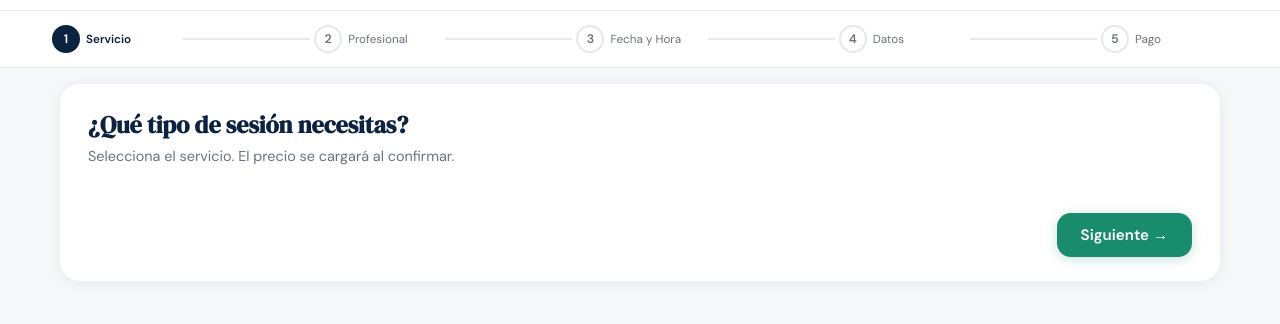
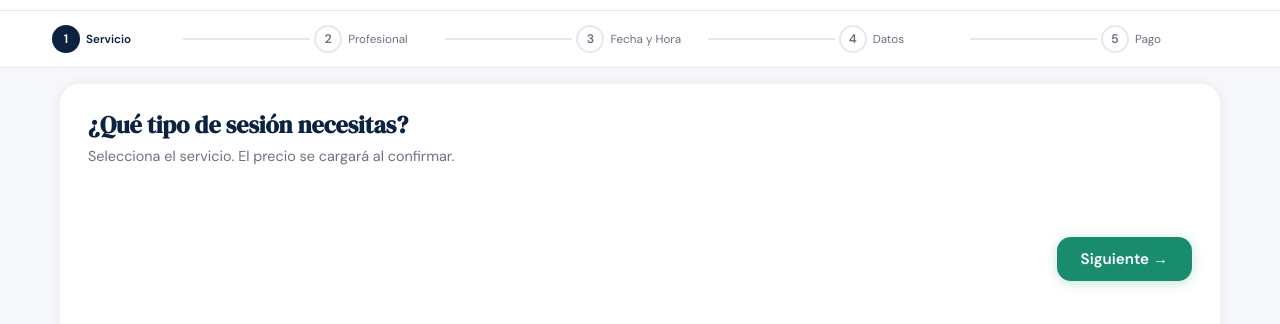
Before and after one commit to joelbrr/movement-bcn, a plain HTML site: page html_files/reservar-v3.html in a window 1280 px wide. Shown: the part 48-372 px from the top of the page. Drawn offline with nearby package versions, Linux system fonts and the light colour scheme; a script that the page names is missing.

Commit message:
UX: unify button positions at bottom of step cards with consistent height

```diff
--- a/html_files/reservar-v3.html
+++ b/html_files/reservar-v3.html
@@ -254,11 +254,21 @@
       padding: 24px 28px;
       box-shadow: var(--shadow);
       display: none;
+      min-height: 560px;
     }
 
     .step-card.active {
-      display: block;
+      display: flex;
+      flex-direction: column;
       animation: fadeSlide .3s ease;
+    }
+
+    .btn-row {
+      display: flex;
+      justify-content: space-between;
+      align-items: center;
+      margin-top: auto;
+      padding-top: 24px;
     }
 
     @keyframes fadeSlide {
@@ -1212,11 +1222,13 @@
         <div class="split-right" id="slotsSide" style="display:none">
           <h3 style="font-size:1.1rem; margin-bottom:16px; color:var(--navy)" id="slotsSideTitle">Horarios disponibles</h3>
           <div id="slotsArea">Selecciona un día en el calendario para ver las horas disponibles.</div>
-          <button class="btn btn-primary" style="width:100%; margin-top:16px; display:none" id="step3NextBtn" onclick="goStep(4)">Confirmar y continuar →</button>
         </div>
       </div>
 
-      <div class="btn-row" id="step3BtnRow"><button class="btn btn-ghost" onclick="goStep(2)" id="step3BackBtn">← Atrás</button></div>
+      <div class="btn-row" id="step3BtnRow">
+        <button class="btn btn-ghost" onclick="goStep(2)" id="step3BackBtn">← Atrás</button>
+        <button class="btn btn-primary" style="display:none" id="step3NextBtn" onclick="goStep(4)">Confirmar y continuar →</button>
+      </div>
     </div>
 
     <!-- STEP 4: Datos personales -->
```
